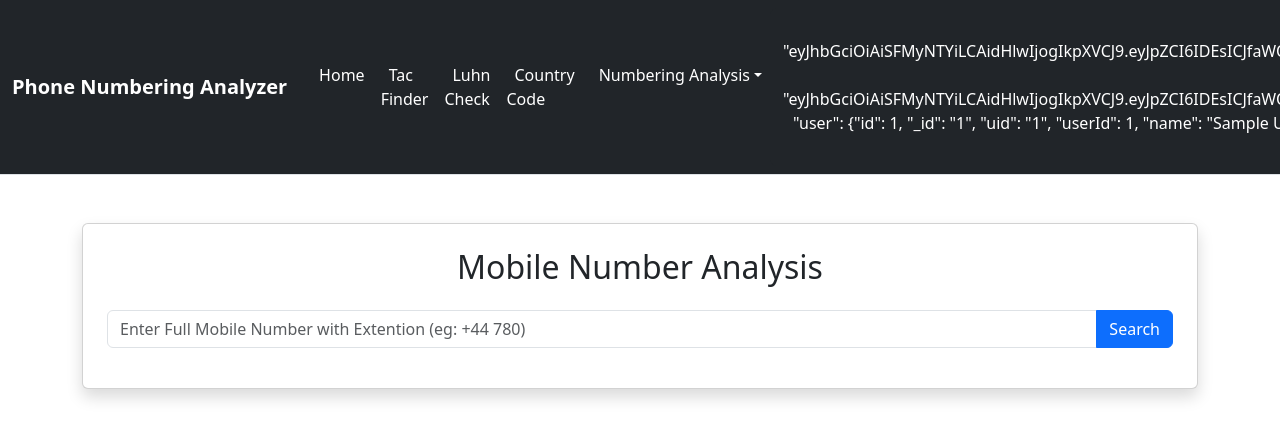
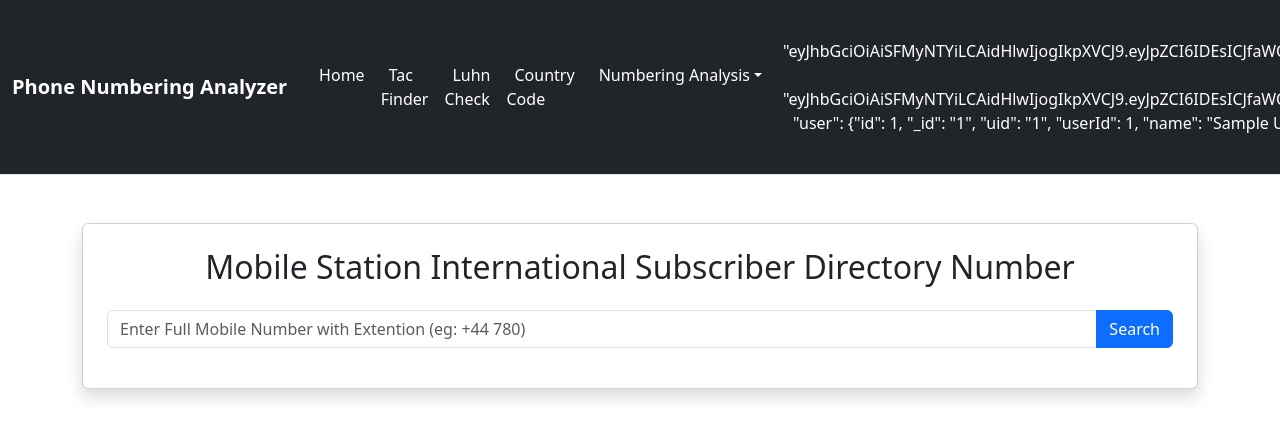
Before and after one commit to Yogesh187/Yogesh187.github.io, a React (Create React App) app: page /Pages/PhoneNumberFind in a window 1280 px wide. Shown: the top 438 px of the page. Built offline with nearby package versions, Linux system fonts and the light colour scheme; sample sign-in values are in the browser's storage.

Commit message:
changes by Mo

```diff
--- a/src/Components/Navbar.js
+++ b/src/Components/Navbar.js
@@ -271,7 +271,7 @@ function Navbar() {
               <ul className="dropdown-menu" aria-labelledby="phoneNumberDropdown">
                 <li>
                   <Link className="dropdown-item" to="/Pages/PhoneNumberFind">
-                    Mobile Number Analysis
+                    MSISDN
                   </Link>
                 </li>
                 <li>
--- a/src/Pages/Home.js
+++ b/src/Pages/Home.js
@@ -45,7 +45,7 @@ const HomePage = () => {
       >
         <div>
           <h1 className="display-4">Phone Numbering Analyzer</h1>
-          <p className="lead">Dial into the details — your numbers have secrets!</p>
+          <p className="lead">PNA - By  Vignesh R. S.</p>
           {!isLoggedIn ? (
             <a href="/Login" className="btn btn-light btn-lg mt-3">
               Login
--- a/src/Pages/PhoneNumberFind.js
+++ b/src/Pages/PhoneNumberFind.js
@@ -40,7 +40,7 @@ const PhoneNumberFinder = () => {
     return (
         <div className="container mt-5">
             <div className="card shadow p-4">
-                <h2 className="text-center mb-4">Mobile Number Analysis</h2>
+                <h2 className="text-center mb-4">Mobile Station International Subscriber Directory Number</h2>
 
                 {/* <div className="mb-3">
                     <input
```
